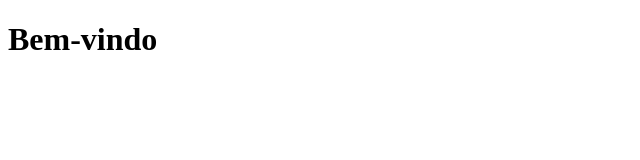
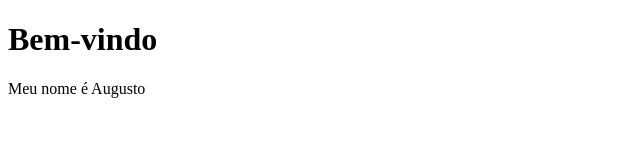
Before and after one commit to augustosilvarocha/git_hub, a plain HTML site: page index.html in a window 1280 px wide. Shown: the whole page, without its empty margins (0-640 px from the left). Drawn offline with Linux system fonts and the light colour scheme.

Commit message:
Adicionei um paragrafo

```diff
--- a/index.html
+++ b/index.html
@@ -7,5 +7,6 @@
 </head>
 <body>
     <h1>Bem-vindo</h1>
+    <p>Meu nome é Augusto</p>
 </body>
 </html>
```
